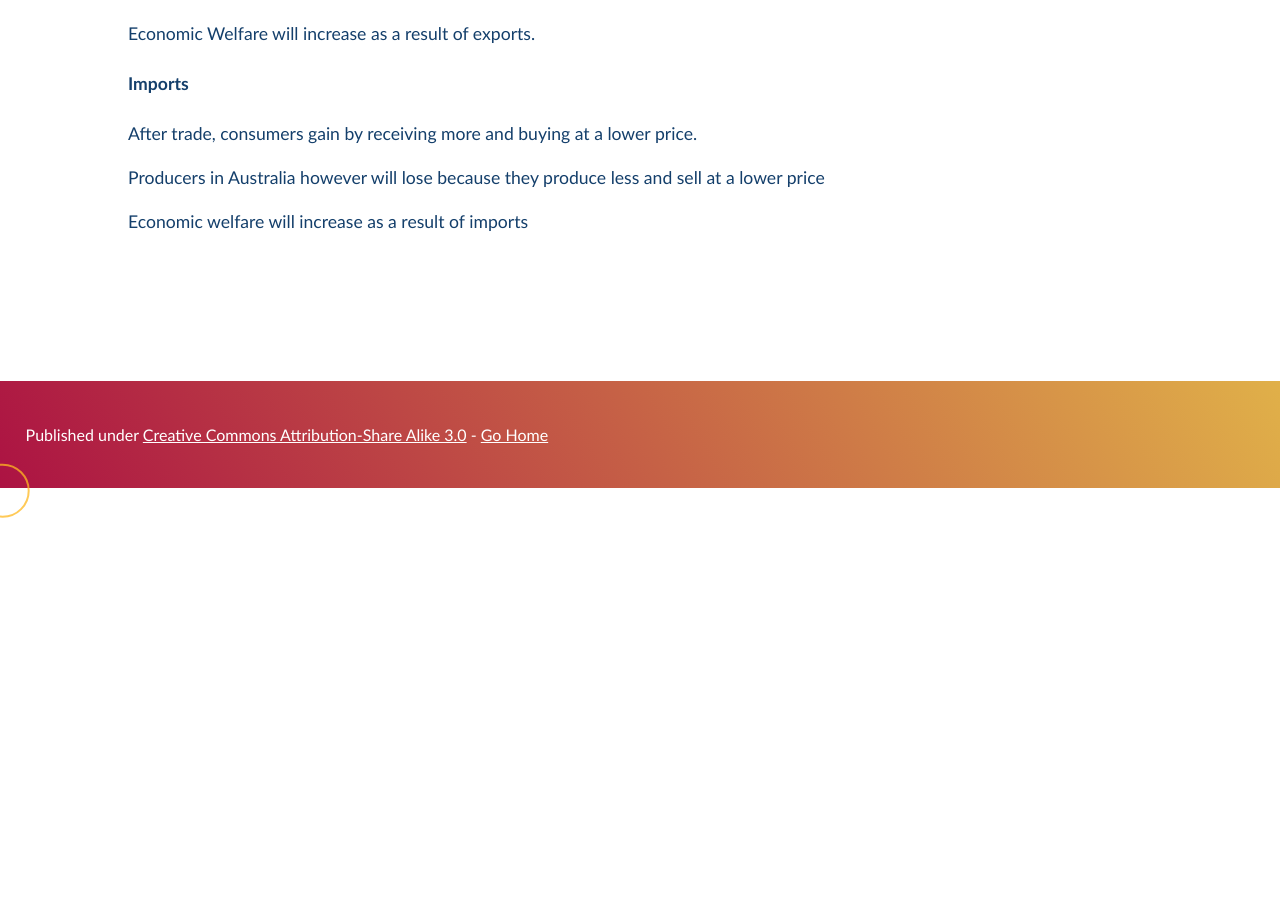
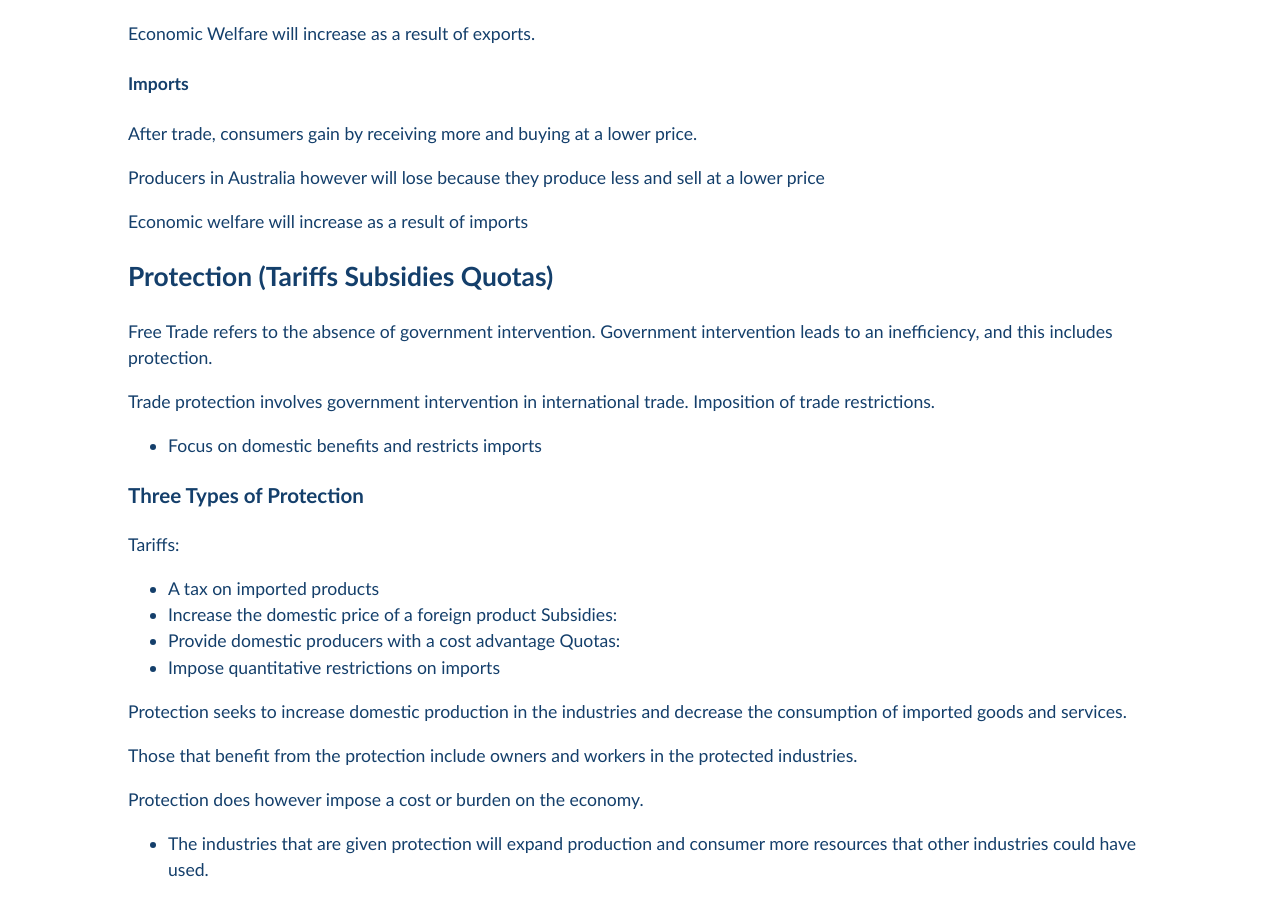
Before and after one commit to Pi-thagoras/the-chicken-pen, a Jekyll site: the page built from economics/Free-Trade-and-Protection.md, in a window 1280 px wide and 900 px high, scrolled down 7331 px. Built offline with Jekyll 4.4.1, drawn with Linux system fonts in a browser that asks for light colours; before the commit the page ends 7849 px from its top, so only the background shows below that; some of the changed text lies outside the part shown.

Commit message:
Protection is bad

```diff
--- a/economics/Free-Trade-and-Protection.md
+++ b/economics/Free-Trade-and-Protection.md
@@ -189,3 +189,35 @@
 Producers in Australia however will lose because they produce less and sell at a lower price
 
 Economic welfare will increase as a result of imports
+
+
+## Protection (Tariffs Subsidies Quotas)
+
+Free Trade refers to the absence of government intervention. Government intervention leads to an inefficiency, and this includes protection.
+
+Trade protection involves government intervention in international trade. Imposition of trade restrictions.
+- Focus on domestic benefits and restricts imports
+
+### Three Types of Protection
+
+Tariffs:
+- A tax on imported products
+- Increase the domestic price of a foreign product
+Subsidies:
+- Provide domestic producers with a cost advantage
+Quotas:
+- Impose quantitative restrictions on imports
+
+Protection seeks to increase domestic production in the industries and decrease the consumption of imported goods and services.
+
+Those that benefit from the protection include owners and workers in the protected industries.
+
+Protection does however impose a cost or burden on the economy.
+- The industries that are given protection will expand production and consumer more resources that other industries could have used.
+
+#### Costs of Protection
+
+- Production in non-protected industries will fall
+- These industries may also have to pay higher prices for imported inputs which will reduce their competitiveness
+- Protection, while decreasing import will also decrease exports
+- **All forms of protection result in a welfare loss** in the economy
```
